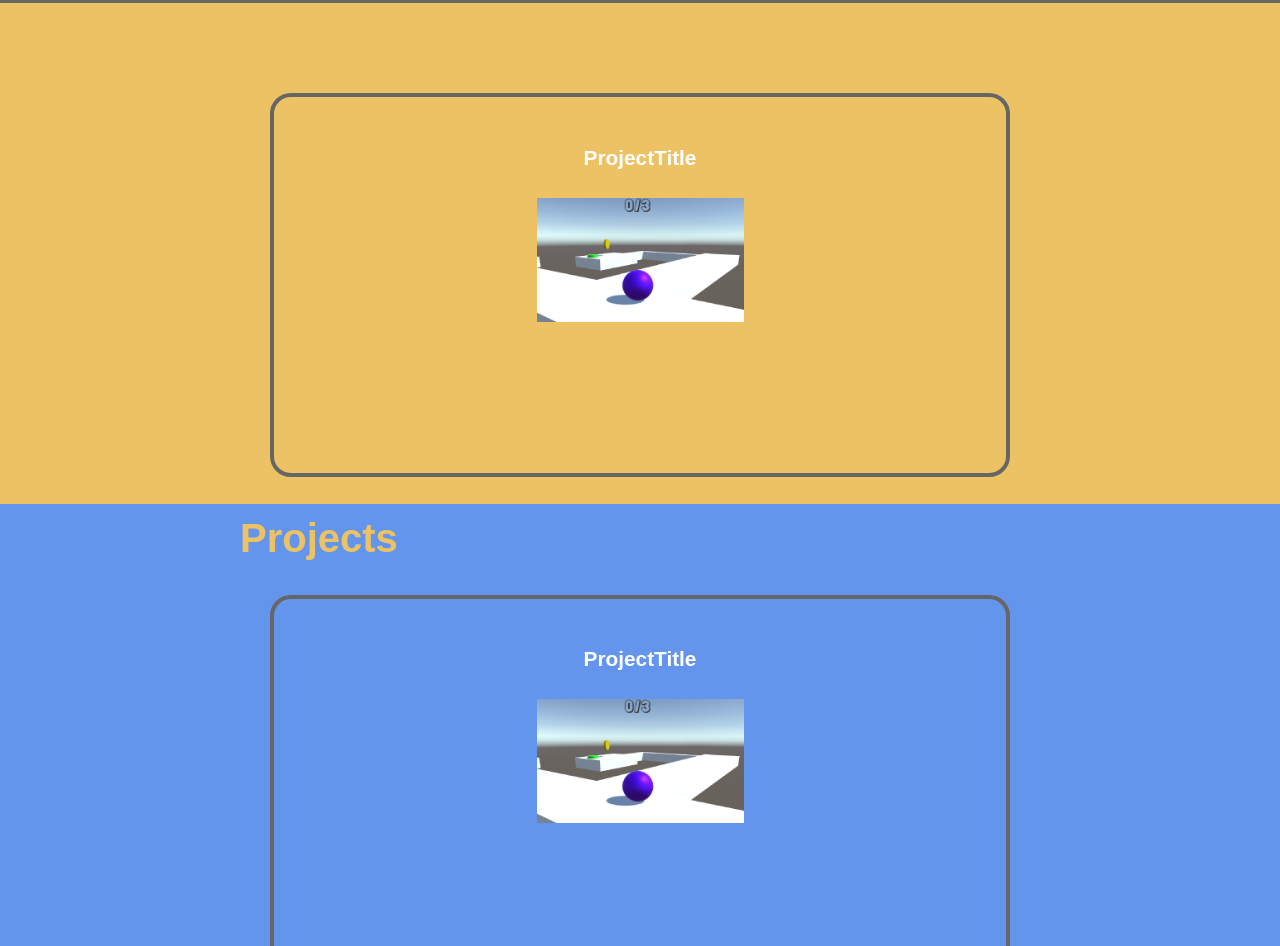
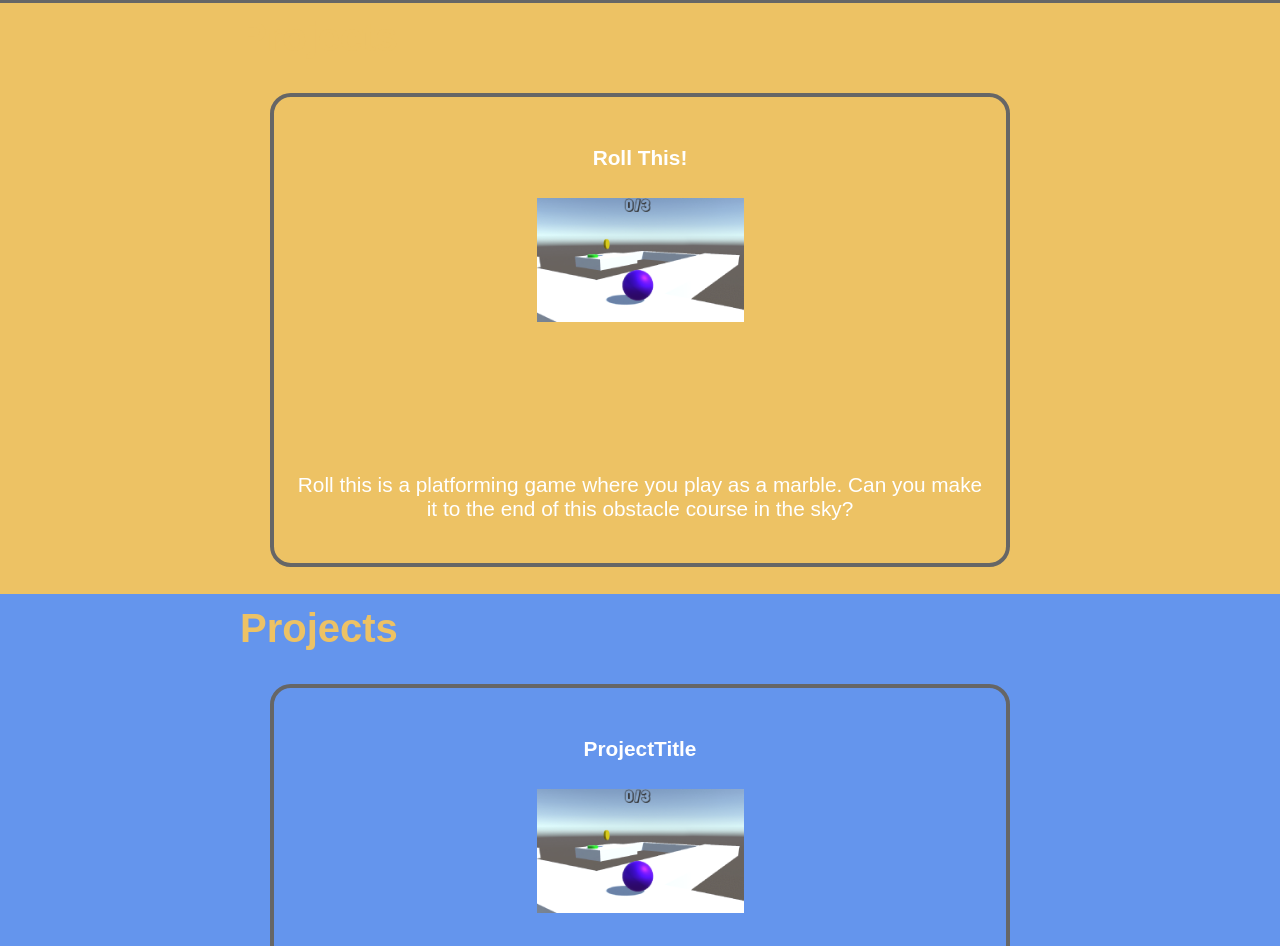
Before and after one commit to BenjaminLSchwab/Portfolio, a plain HTML site: page index.html in a window 1280 px wide. Shown: the part 1609-2555 px from the top of the page. Drawn offline with Linux system fonts and the light colour scheme.

Commit message:
Roll this description

```diff
--- a/index.html
+++ b/index.html
@@ -45,10 +45,10 @@
     <div class="MainContentBox bg2" >
 
         <div class="ProjectBox">
-            <h4>ProjectTitle</h4>
+            <h4>Roll This!</h4>
             <div class="ProjectImage" style="background-image: url(../Portfolio/images/RollThis.gif)">
                 <img src="../Portfolio/images/unity.png" alt="Icon" class="ProjectIcon">
-
+                <p>Roll this is a platforming game where you play as a marble. Can you make it to the end of this obstacle course in the sky?</p>
             </div>
         </div>
     </div>
```
